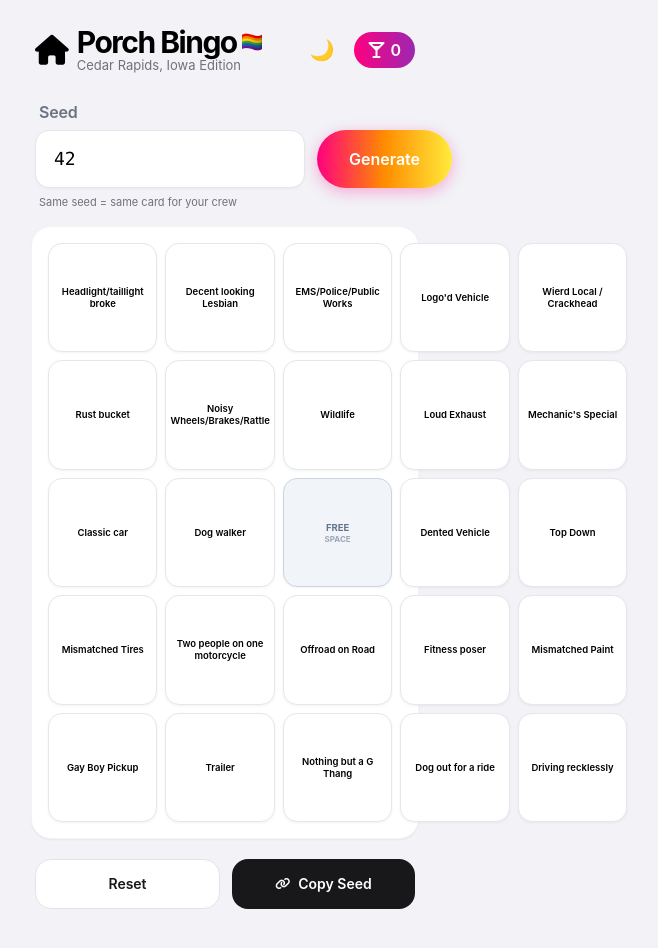
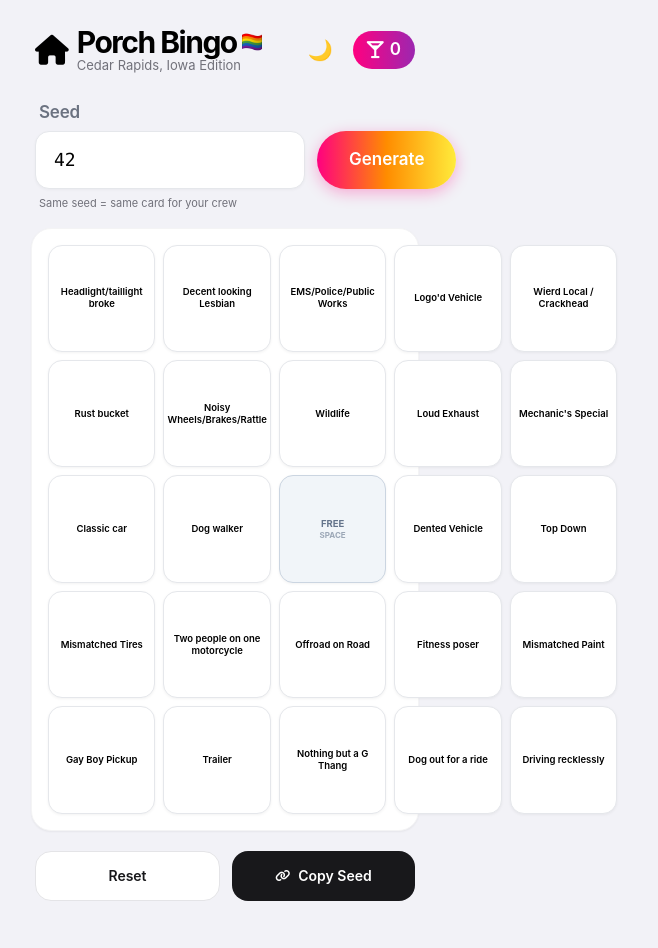
Before and after one commit to Bookman367/porch-bingo, a plain HTML site: page index.html in a window 1280 px wide. Shown: the whole page, without its empty margins (415-1073 px from the left). Drawn offline with nearby package versions, Linux system fonts and the light colour scheme; a web font is replaced by a local one.

Commit message:
Bump tile font to 17px + minimal padding to fill tiles more

```diff
--- a/index.html
+++ b/index.html
@@ -43,10 +43,10 @@
             align-items: center;
             justify-content: center;
             text-align: center;
-            font-size: 16px;
+            font-size: 17px;
             font-weight: 600;
-            line-height: 1.1;
-            padding: 3px 2px;
+            line-height: 1.05;
+            padding: 2px 1px;
             transition: all 0.2s cubic-bezier(0.23, 1, 0.32, 1);
             cursor: pointer;
             user-select: none;
@@ -84,7 +84,7 @@
         }
 
         .section-header {
-            font-size: 16px;
+            font-size: 17px;
             font-weight: 600;
             color: #6b7280;
             letter-spacing: -0.2px;
@@ -122,7 +122,7 @@
             font-weight: 700;
             padding: 14px 26px;
             border-radius: 9999px;
-            font-size: 16px;
+            font-size: 17px;
             transition: all 0.3s ease;
             box-shadow: 0 4px 15px rgba(255, 0, 128, 0.3);
         }
@@ -136,7 +136,7 @@
             color: white;
             padding: 6px 14px;
             border-radius: 9999px;
-            font-size: 16px;
+            font-size: 17px;
             font-weight: 600;
             display: inline-flex;
             align-items: center;
```
